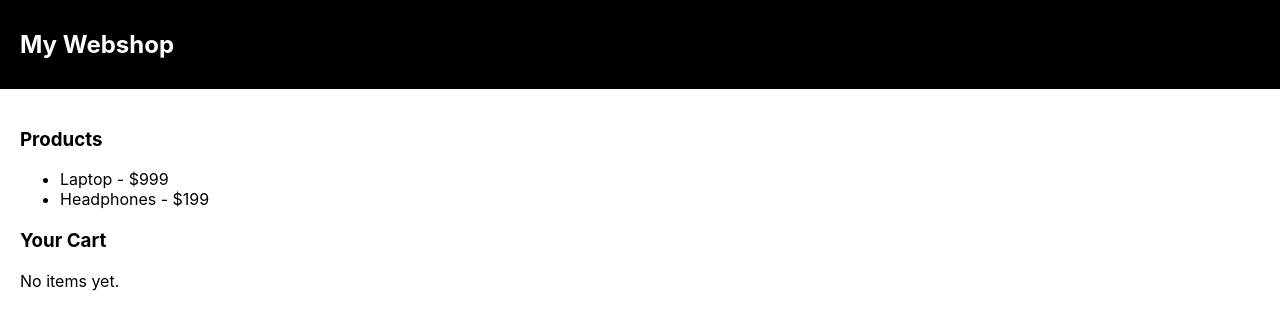
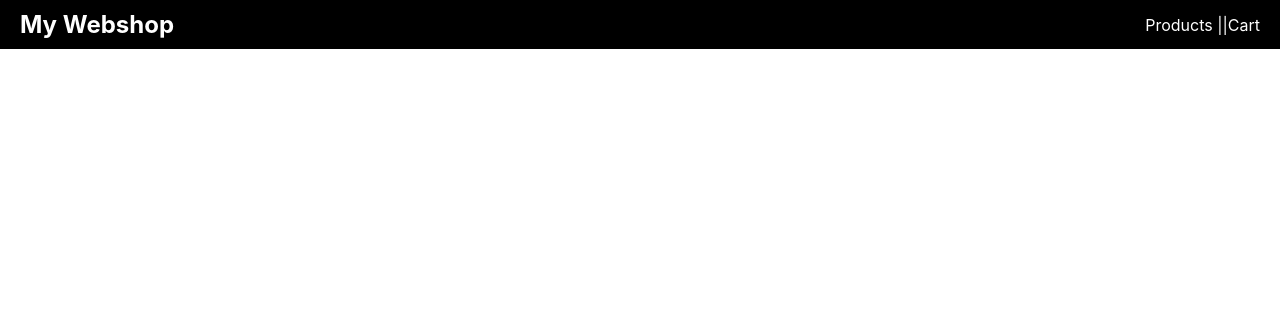
Before and after one commit to iTomsic/WebProgramiranje_ReactProject, a React (Create React App) app: page / in a window 1280 px wide. Shown: the top 330 px of the page. Built offline with nearby package versions, Linux system fonts and the light colour scheme.

Commit message:
End 1.KV

```diff
--- a/src/App.js
+++ b/src/App.js
@@ -1,16 +1,26 @@
+import { BrowserRouter as Router, Routes, Route} from "react-router-dom";
 import Navbar from "./components/Navbar";
 import ProductList from "./components/ProductList";
 import Cart from "./components/Cart";
 
 function App() {
   return (
-    <div>
+
+
+    <Router>
+
       <Navbar />
       <main style={{ padding: "20px" }}>
-      <ProductList />
-      <Cart />
+
+
+      <Routes>
+      <Route path="/products" element={<ProductList />} />
+      <Route path="/cart" element={<Cart />} />
+      </Routes>
+
       </main>
-    </div>
+
+    </Router>
   );
 }
 
--- a/src/components/Navbar.js
+++ b/src/components/Navbar.js
@@ -1,13 +1,31 @@
+import { Link } from "react-router-dom";
+
 export default function Navbar() {
     return(
         <nav style={{
             background: "black",
             color: "white",
             padding: "10px 20px",
-
+            display: "flex",
+            justifyContent: "space-between",
+            alignItems: "center"
         }}>
 
-        <h2>My Webshop</h2>
+            <h2 style={{ margin: 0}}>My Webshop</h2>
+
+            <div syle={{display: "flex", gap:"20px"}}>
+
+                <Link to="/products" style={{color: "white", textDecoration: "none"}}>
+                Products ||
+                </Link>
+
+                <Link to="/cart" style={{color: "white", textDecoration: "none"}}>
+                Cart
+                </Link>
+
+            </div>
+
+
         </nav>
 
     );
```
